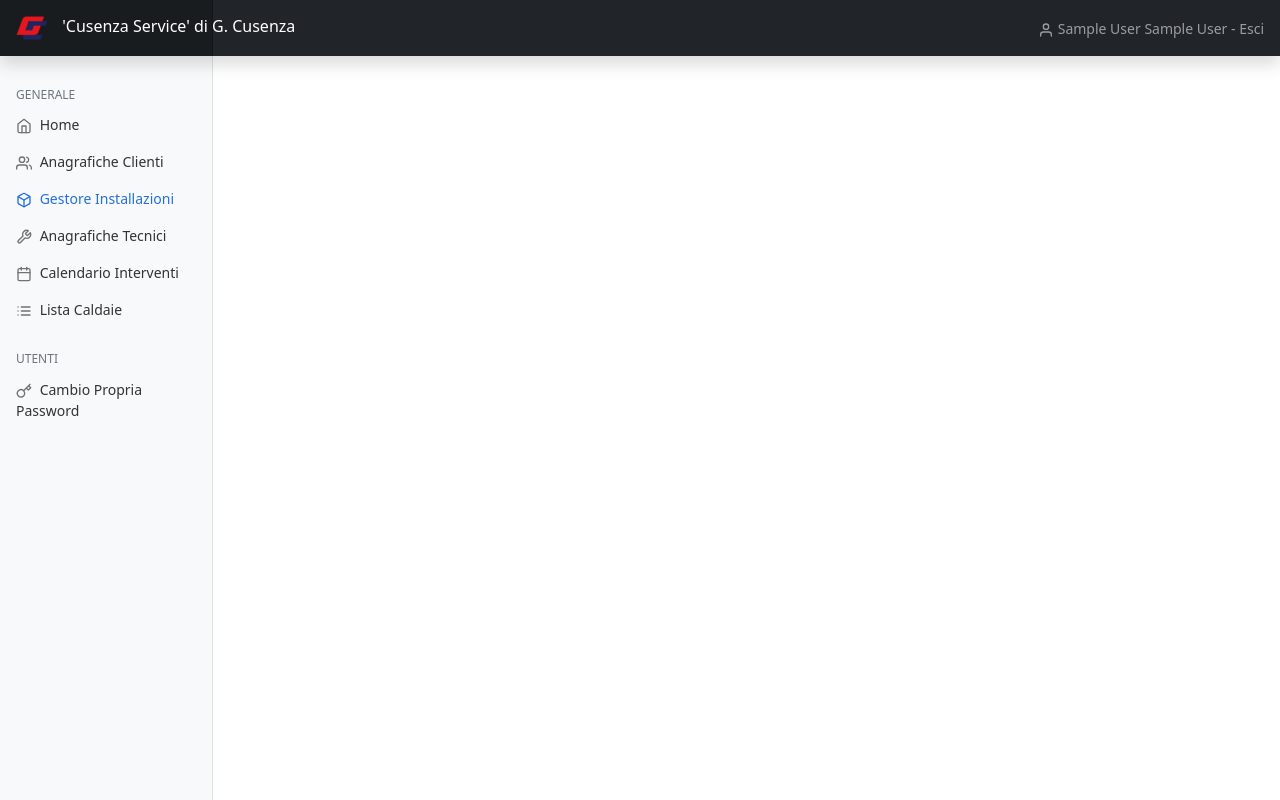
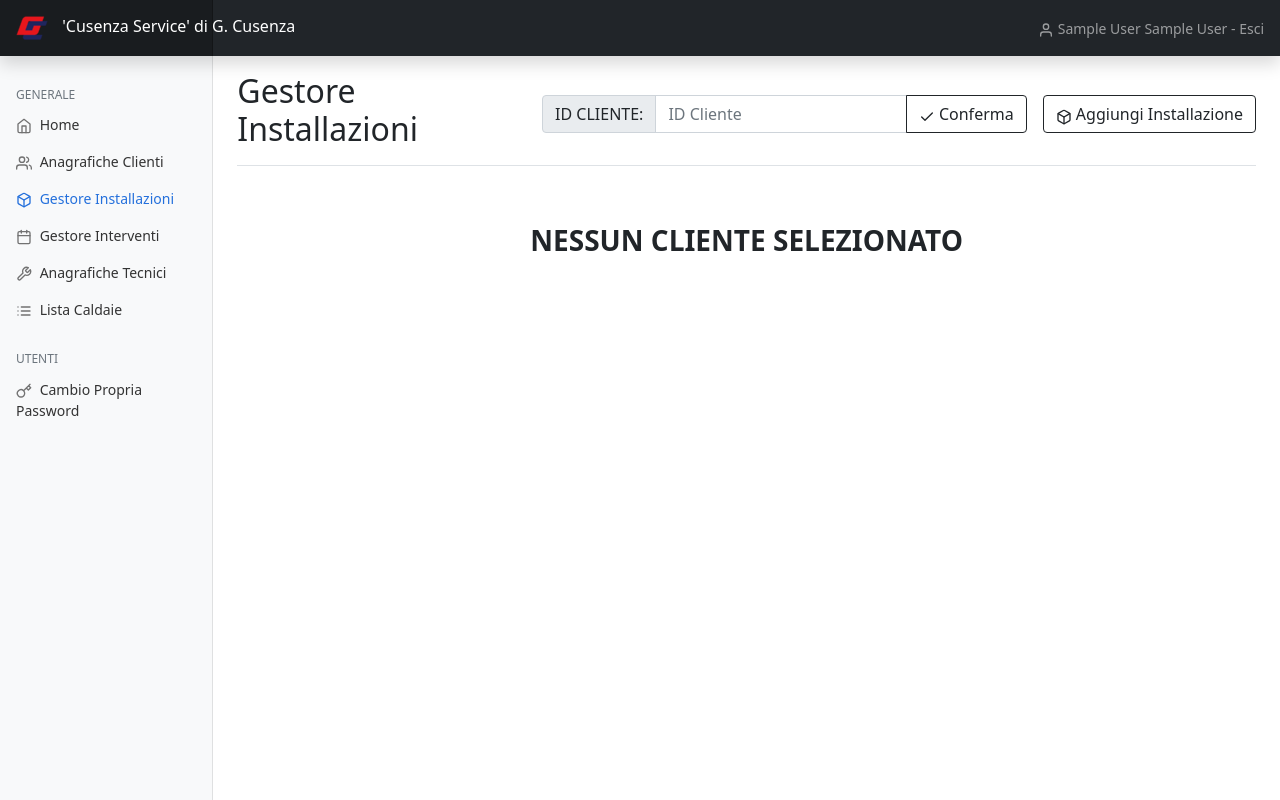
Before and after one commit to vittodevit/gipcat, a PHP site: page /installations/ in a window 1280 px wide. Run offline with PHP 8.4, Linux system fonts and the light colour scheme; the visitor is signed in with stand-in values (Sample User, id 1).

Commit message:
installations proto page

```diff
--- a/installations/index.php
+++ b/installations/index.php
@@ -12,5 +12,48 @@ require_once '../lib/pagetools.php';
 openPage($pageid, $friendlyname, $level);
 ?>
 
+<div class="d-flex justify-content-between flex-wrap flex-md-nowrap align-items-center pt-3 pb-2 mb-3 border-bottom">
+    <h1 class='h2'>Gestore Installazioni</h1>
+    <div class="btn-toolbar mb-2 mb-md-0">
+        <form action="" method="get">
+            <div class="row g-3">
+                <div class="col">
+                    <div class="input-group">
+                        <span class="input-group-text" id="basic-addon1">ID CLIENTE:</span>
+                        <input type="text" class="form-control" name="idCustomer" placeholder="ID Cliente"
+                        <?php if (isset($_GET["idCustomer"]) && !empty($_GET["idCustomer"])) {
+                            echo 'value="' . $_GET["idCustomer"] . '"';
+                        } ?> aria-label="Ricerca" aria-describedby="button-addon2">
+                        <button class="btn btn-outline-dark" type="submit" id="button-addon2">
+                            <span data-feather="check"></span>
+                            Conferma
+                        </button>
+                    </div>
+                </div>
+                <div class="col col-md-auto">
+                    <button type="button" class="btn btn-outline-dark" data-bs-toggle="modal" data-bs-target="#newInstallationModal">
+                        <span data-feather="box"></span>
+                        Aggiungi Installazione
+                    </button>
+                </div>
+            </div>
+        </form>
+    </div>
+</div>
+
+<?php if (!isset($_GET["idCustomer"]) || empty($_GET["idCustomer"])) { ?>
+<br>
+<br>
+<center>
+    <h3>
+        <strong>
+            NESSUN CLIENTE SELEZIONATO
+        </strong>
+    </h3>
+</center>
+<br>
+<br>
+<?php closePage($level, $jsdeps); } ?>
+
 <?php
 closePage($level, $jsdeps);
--- a/lib/pagetools.php
+++ b/lib/pagetools.php
@@ -100,15 +100,15 @@ function openPage($pageid, $title, $level, $customcss = "")
                                 </a>
                             </li>
                             <li class="nav-item">
+                                <a <?php checkAriaCurr(4, $pageid) ?> href="<?php relativeToRoot($level); ?>calendar/">
+                                    <span data-feather="calendar"></span>
+                                    Gestore Interventi
+                                </a>
+                            </li>
+                            <li class="nav-item">
                                 <a <?php checkAriaCurr(3, $pageid) ?> href="<?php relativeToRoot($level); ?>technicians/">
                                     <span data-feather="tool"></span>
                                     Anagrafiche Tecnici
-                                </a>
-                            </li>
-                            <li class="nav-item">
-                                <a <?php checkAriaCurr(4, $pageid) ?> href="<?php relativeToRoot($level); ?>calendar/">
-                                    <span data-feather="calendar"></span>
-                                    Calendario Interventi
                                 </a>
                             </li>
                             <li class="nav-item">
@@ -167,6 +167,7 @@ function closePage($level, $js_d, $customjs = "")
     </html>
     <?php
     $con->close();
+    die();
 }
 
 function loginPage($username_err, $password_err)
```
Also changed, not shown: customers/index.php (+4 -4 lines).
